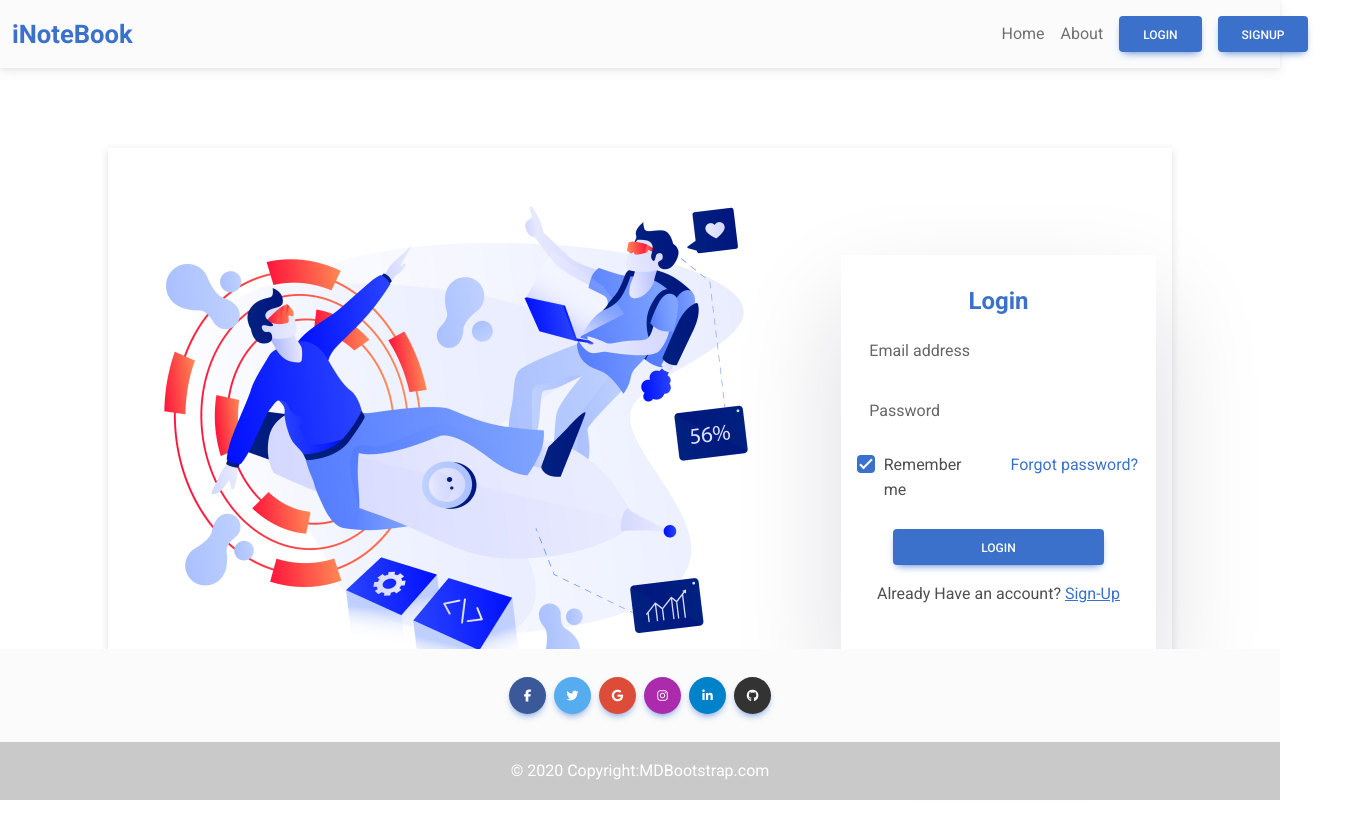
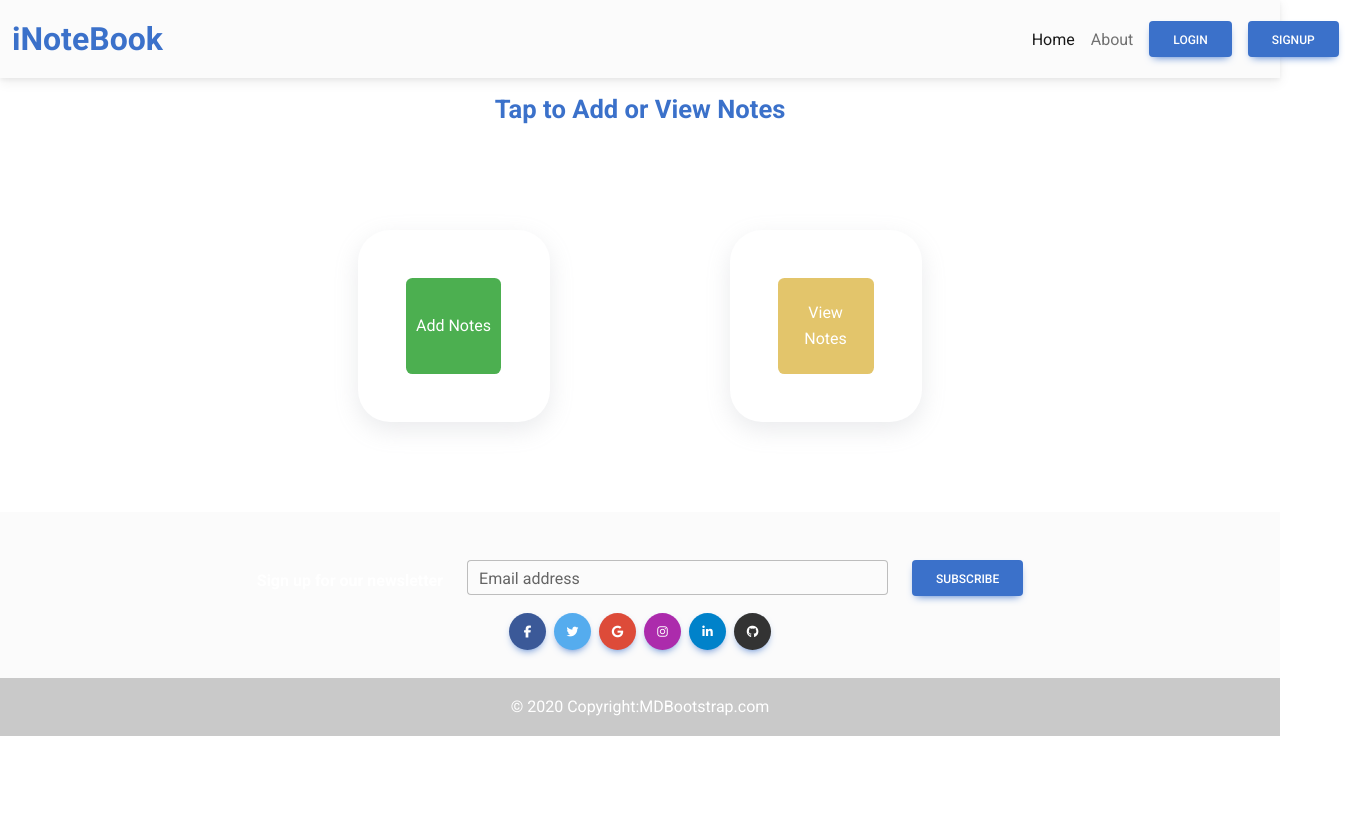
Before and after one commit to Shashan-k08/DevVault, a React (Create React App) app in the folder frontend/: page / in a window 1280 px wide. Before the commit this address led to /login. Shown: the top 838 px of the page, 1347 px wide, since content can reach past the window. After the commit the page ends 800 px from the top, so only its background shows below. Built offline with nearby package versions, Linux system fonts and the light colour scheme.

Commit message:
home buttons added

```diff
--- a/frontend/src/App.css
+++ b/frontend/src/App.css
@@ -15,16 +15,6 @@
   }
 }
 
-.App-header {
-  background-color: #282c34;
-  min-height: 100vh;
-  display: flex;
-  flex-direction: column;
-  align-items: center;
-  justify-content: center;
-  font-size: calc(10px + 2vmin);
-  color: white;
-}
 
 .App-link {
   color: #61dafb;
@@ -195,9 +185,9 @@
 }
 
 .titl{
-  color:  #3b71ca !important;
-  font-weight: 600;
-  font-size: 1.6rem !important;
+  color: #3b71ca !important;
+  font-weight: 800;
+  font-size: 2rem !important;
 }
 
 .navupd{
@@ -212,9 +202,71 @@
   .navupd{
     padding-left: 0vw !important;
   }
+  .button-box{
+    flex-direction: column;
+  }
+  /* .add-box,.view-box{
+    margin: 0px;
+  } */
+  .button-box{
+    margin-top: 1rem;
+  }
 }
 .foot-c{
-  position: absolute;
+  /* position: absolute; */
   width: 100%;
   bottom: 0%;
 }
+
+.box-wrapper{
+  text-align: center;
+}
+
+.button-box{
+  margin-top: auto;
+  text-align: center;
+}
+
+.box-wrapper h6{
+  margin: 1rem;
+  color:  #3b71ca !important;
+  font-weight: 600;
+  font-size: 1.6rem !important;
+}
+
+.view-box{
+  height: 24vh;
+  display: flex;
+  border-radius: 2rem;
+  width: 24vh;
+  margin: 7vw;
+  box-shadow: rgba(149, 157, 165, 0.2) 0px 8px 24px;
+}
+
+.add-box{
+  height: 24vh;
+  display: flex;
+  border-radius: 2rem;
+  width: 24vh;
+  margin: 7vw;
+  box-shadow: rgba(149, 157, 165, 0.2) 0px 8px 24px;
+}
+
+.add-box button{
+  padding: .6rem;
+  border-radius: .4rem;
+  border: none;
+  margin: 3rem;
+  background-color: #4CAF50;
+  color: white;
+  /* margin-top: .7rem; */}
+
+.view-box button{
+  padding: .6rem;
+  border-radius: .4rem;
+  border: none;
+  margin: 3rem;
+  background-color:#e3c56b;
+  color: white;
+  /* margin-top: .7rem; */
+}
--- a/frontend/src/Components/Footer.jsx
+++ b/frontend/src/Components/Footer.jsx
@@ -5,12 +5,32 @@ import {
     MDBCol,
     MDBRow,
     MDBIcon,
-    MDBBtn
+    MDBBtn,
+    MDBInput
   } from 'mdb-react-ui-kit';
 const Footer = () => {
   return (
          <MDBFooter className='bg-light foot-c text-center text-white'>
       <MDBContainer className='p-4 pb-0'>
+      <MDBContainer className='p-4 pb-0'>
+        <form action=''>
+          <MDBRow className='d-flex justify-content-center'>
+            <MDBCol size='auto' className='mb-4 mb-md-0'>
+              <p className='pt-2'>
+                <strong>Sign up for our newsletter</strong>
+              </p>
+            </MDBCol>
+
+            <MDBCol md='5' size='12' className='mb-4 mb-md-0'>
+              <MDBInput type='text' id='form5Example2' label='Email address' />
+            </MDBCol>
+
+            <MDBCol size='auto' className='mb-4 mb-md-0'>
+              <MDBBtn>Subscribe</MDBBtn>
+            </MDBCol>
+          </MDBRow>
+        </form>
+      </MDBContainer>
         <section className='mb-4'>
           <MDBBtn
             floating
--- a/frontend/src/Components/Home.jsx
+++ b/frontend/src/Components/Home.jsx
@@ -11,13 +11,17 @@ const Home = (props) => {
   // }
 
   return (
+    <div className='fl-c box-wrapper'>
+    <h6>Tap to Add or View Notes</h6>
+    <div className='fl-r button-box'>
 
-    <div>
+    <div className="add-box"> <button>Add Notes</button></div>
+    <div className="view-box"> <button>View Notes</button></div>
+
+       {/* <Notes showalert={props.showalert} /> */}
 
 
-       <Notes showalert={props.showalert} />
-
-
+    </div>
     </div>
   )
 }
```
